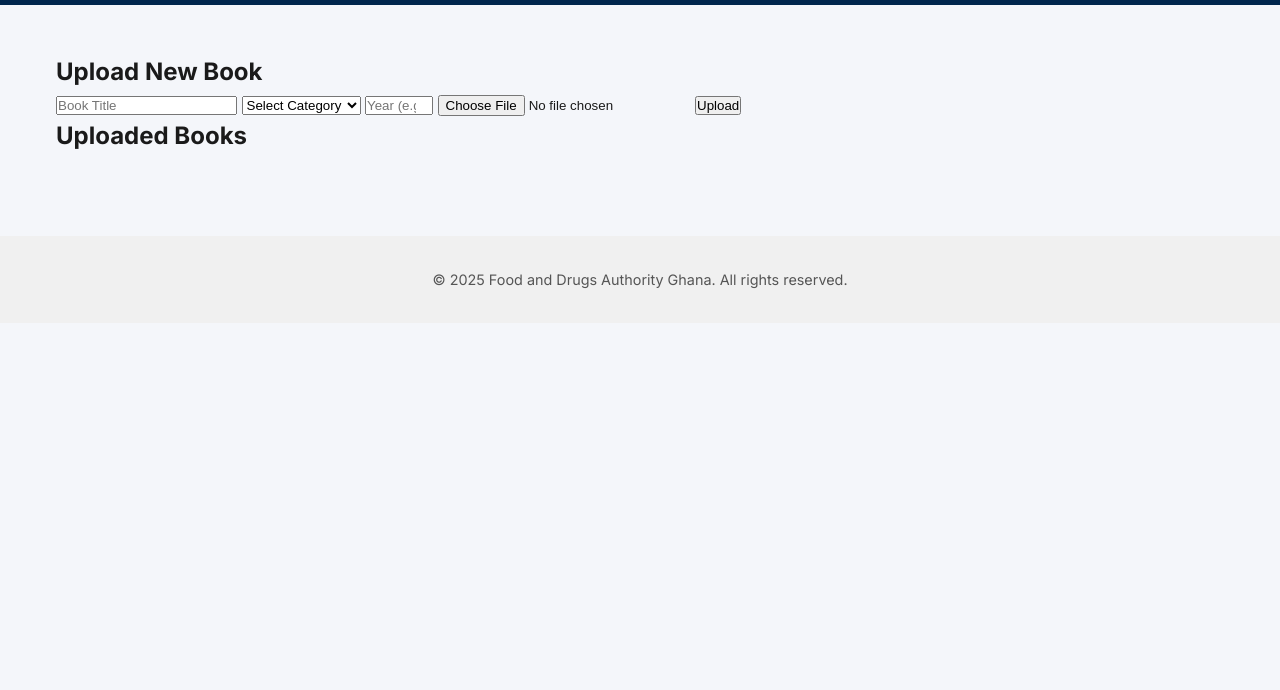
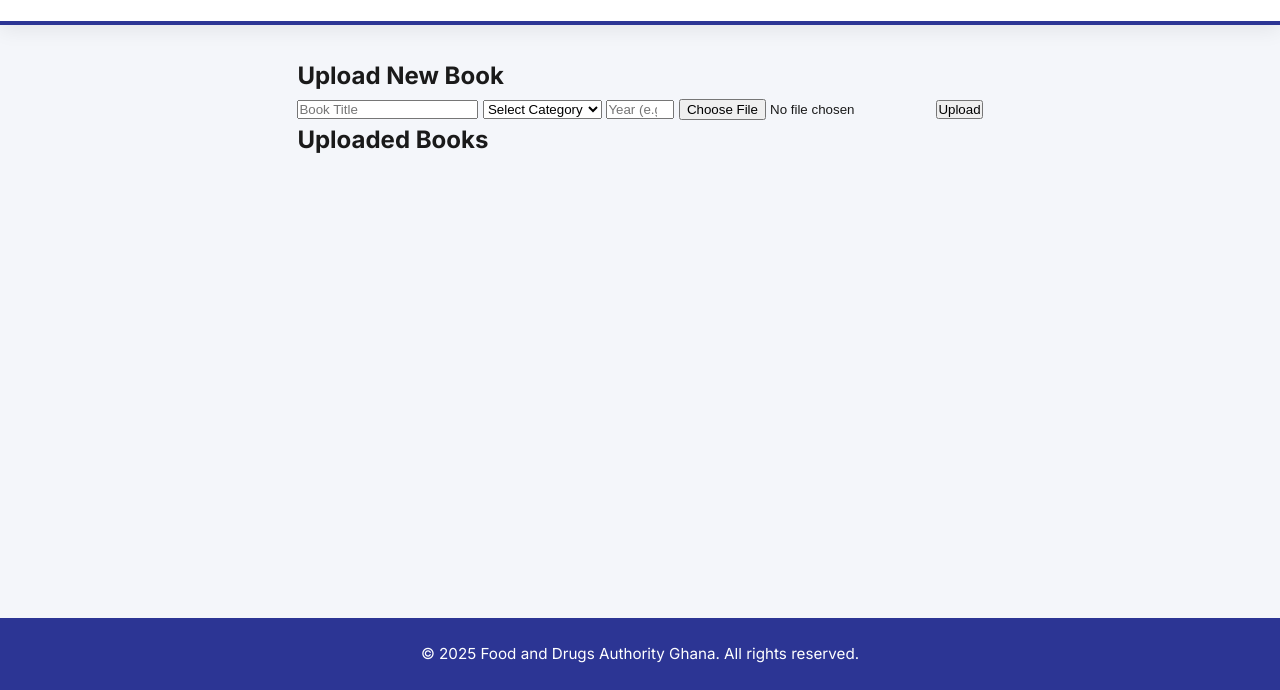
Before and after one commit to Believe375/fda-elibrary-new, a website: page tempfolder/admin.html in a window 1280 px wide. Shown: the part 110-800 px from the top of the page. Drawn offline with Linux system fonts and the light colour scheme.

Commit message:
Add updated admin.html

```diff
--- a/tempfolder/admin.html
+++ b/tempfolder/admin.html
@@ -4,7 +4,7 @@
   <meta charset="UTF-8" />
   <meta name="viewport" content="width=device-width, initial-scale=1.0"/>
   <title>FDA E-library Admin Dashboard</title>
-  <link rel="stylesheet" href="admin/admin.css" />
+  <link rel="stylesheet" href="style.css" />
   <link rel="icon" type="image/png" href="/tempfolder/assests/fda-logo.png" />
   <link href="https://fonts.googleapis.com/css2?family=Inter:wght@400;600;700&display=swap" rel="stylesheet">
 </head>
```
